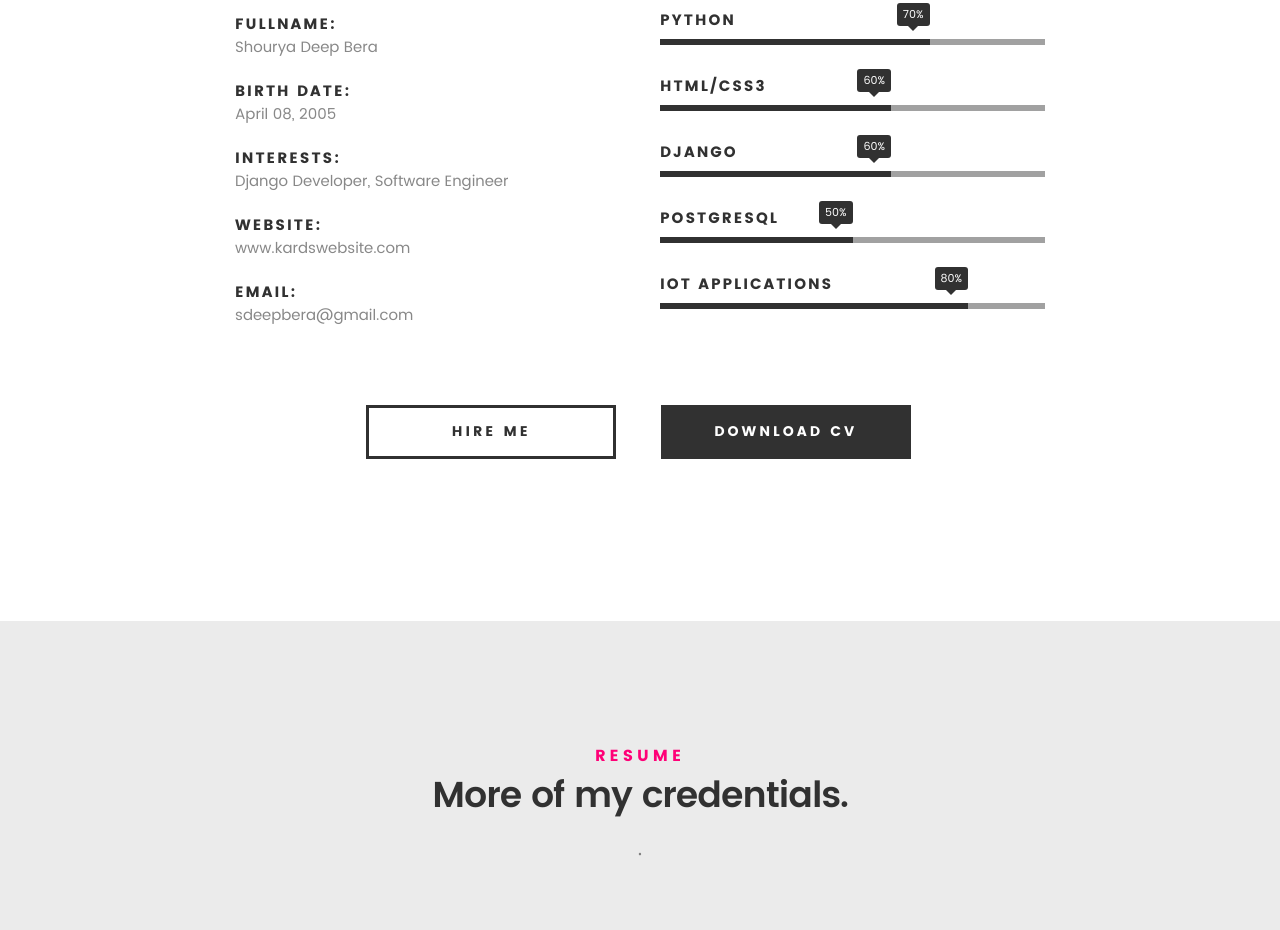
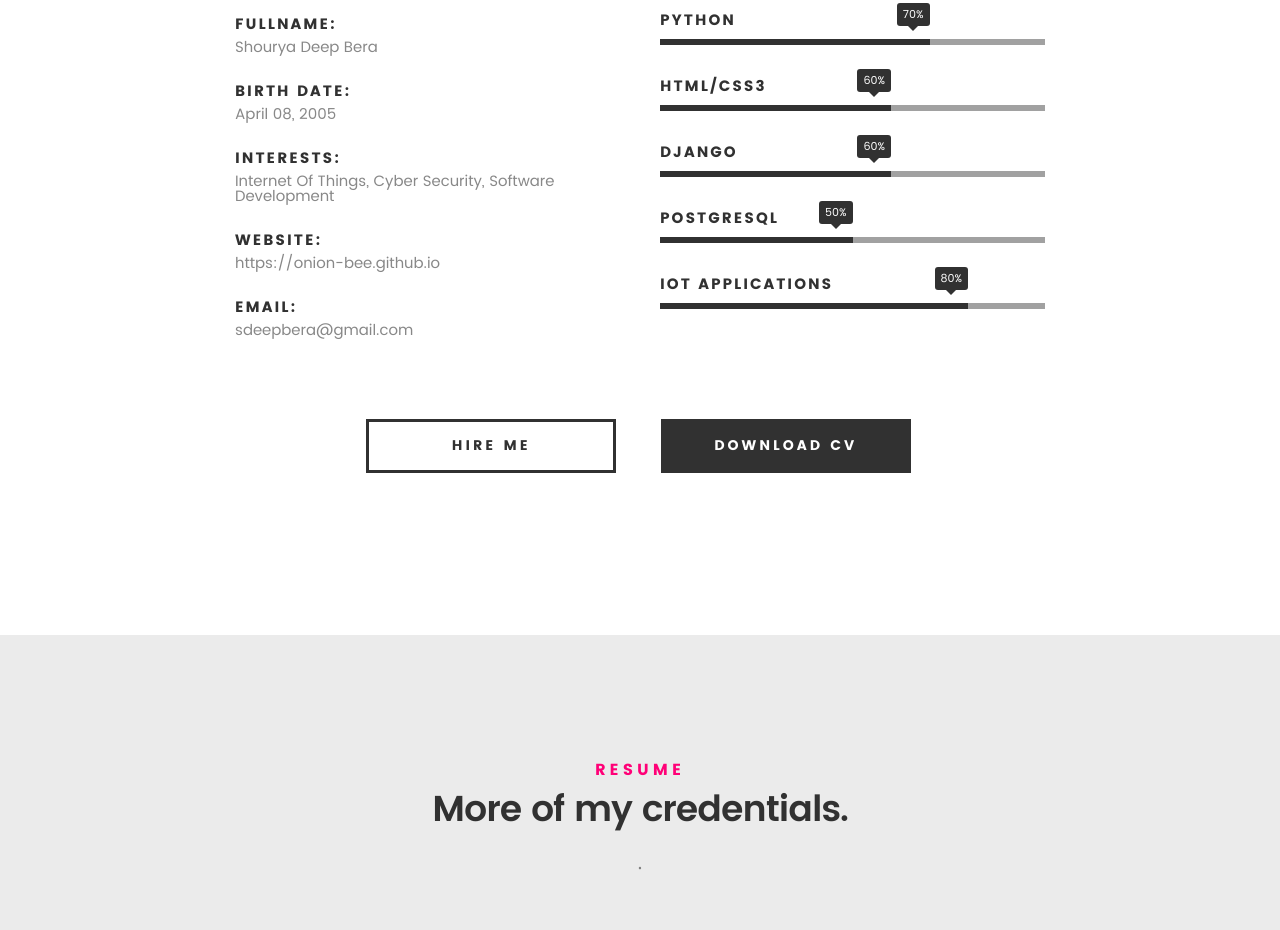
Before and after one commit to Onion-Bee/Onion-Bee.github.io, a plain HTML site: page index.html in a window 1280 px wide. Shown: the part 1526-2456 px from the top of the page. Drawn offline with Linux system fonts and the light colour scheme; files whose address does not match are found by name.

Commit message:
Changed website field

```diff
--- a/index.html
+++ b/index.html
@@ -141,11 +141,11 @@
    				</li>
    				<li>
    					<strong>Interests:</strong>
-   					<span>Django Developer, Software Engineer</span>
+   					<span>Internet Of Things, Cyber Security, Software Development</span>
    				</li>
    				<li>
    					<strong>Website:</strong>
-   					<span>www.kardswebsite.com</span>
+   					<span>https://onion-bee.github.io</span>
    				</li>
    				<li>
    					<strong>Email:</strong>
```
